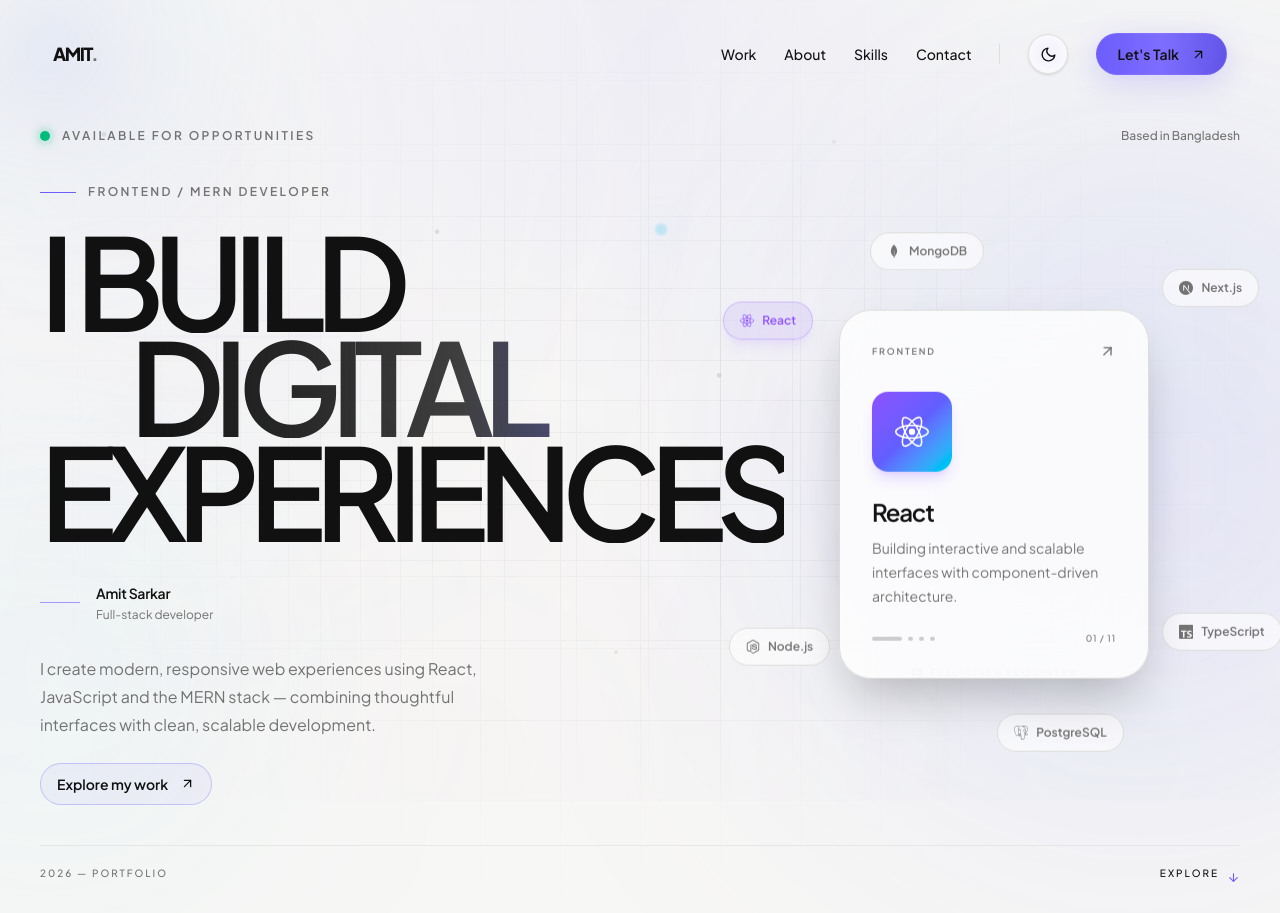
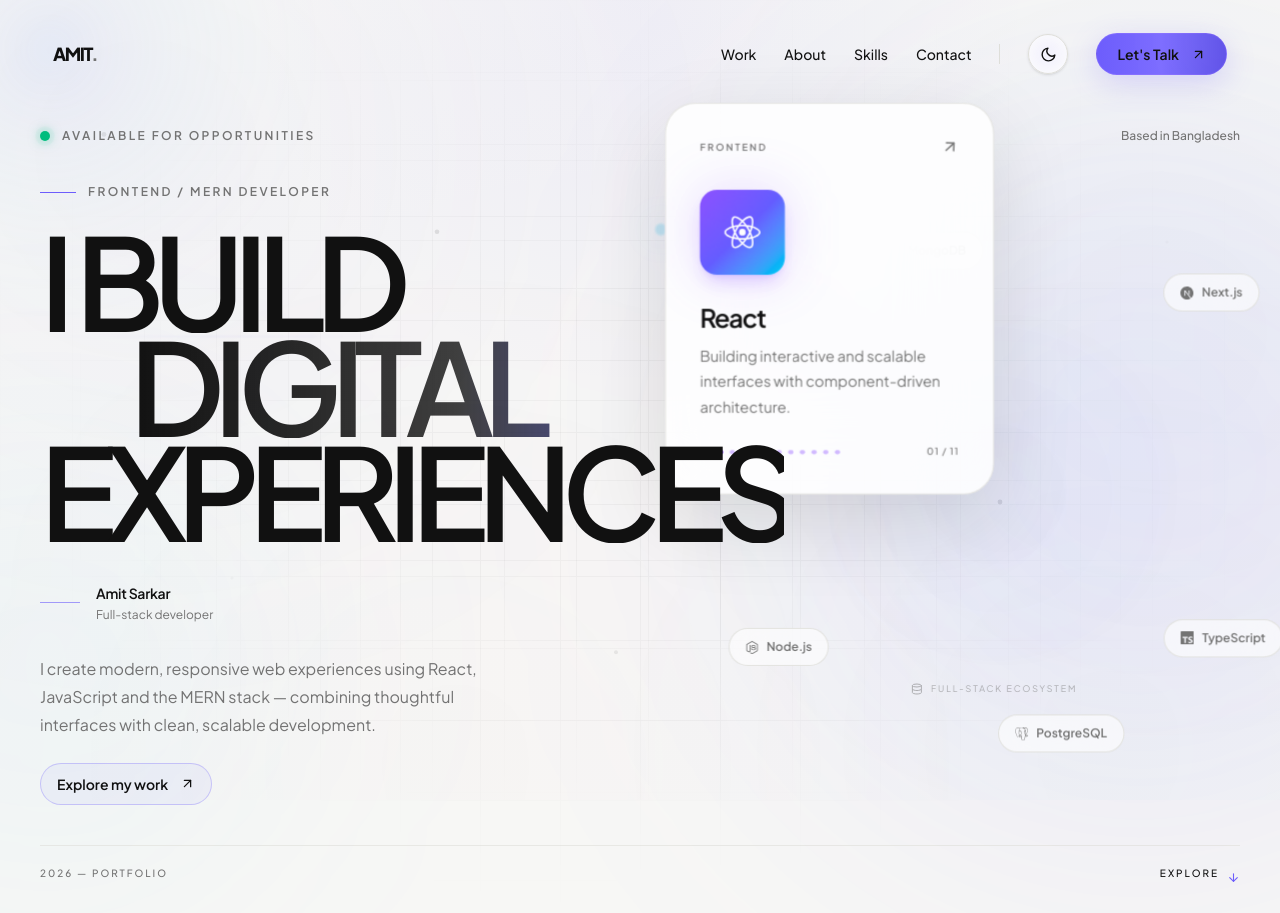
Before and after one commit to Amitkumersarkar/AmitSarkar-Portfolio, a React (Vite) app: page / in a window 1280 px wide. Built offline with nearby package versions, Linux system fonts and the light colour scheme.

Commit message:
fixes issues on interactive sections

```diff
--- a/src/components/InteractiveTech.jsx
+++ b/src/components/InteractiveTech.jsx
@@ -115,7 +115,7 @@ const techData = {
         label: "SSLCommerz",
         category: "PAYMENT",
         description:
-            "Integrating online payment experiences for full-stack applications.",
+            "Integrating secure online payment experiences for full-stack applications.",
     },
 };
 
@@ -126,37 +126,43 @@ const techData = {
 const floatingTech = [
     {
         name: "React",
-        className: "left-[2%] top-[14%]",
+        className:
+            "left-[1%] top-[12%] sm:left-[3%] sm:top-[14%] lg:left-[2%]",
         depth: 1.2,
     },
 
     {
         name: "Next.js",
-        className: "right-[3%] top-[8%]",
+        className:
+            "right-[1%] top-[8%] sm:right-[3%] sm:top-[9%] lg:right-[3%]",
         depth: 0.8,
     },
 
     {
         name: "TypeScript",
-        className: "right-[-1%] bottom-[20%]",
+        className:
+            "right-[0%] bottom-[15%] sm:right-[2%] sm:bottom-[19%] lg:right-[-1%]",
         depth: 1.4,
     },
 
     {
         name: "Node.js",
-        className: "left-[3%] bottom-[17%]",
+        className:
+            "left-[1%] bottom-[15%] sm:left-[3%] sm:bottom-[17%] lg:left-[3%]",
         depth: 0.7,
     },
 
     {
         name: "MongoDB",
-        className: "left-[28%] top-[1%]",
+        className:
+            "left-[20%] top-[1%] sm:left-[27%] lg:left-[28%]",
         depth: 1,
     },
 
     {
         name: "PostgreSQL",
-        className: "right-[27%] bottom-[1%]",
+        className:
+            "right-[18%] bottom-[1%] sm:right-[25%] lg:right-[27%]",
         depth: 1.3,
     },
 ];
@@ -168,12 +174,8 @@ const floatingTech = [
 const InteractiveTech = () => {
     const [activeTech, setActiveTech] = useState("React");
 
-    /* Mouse position */
-
     const mouseX = useMotionValue(0);
     const mouseY = useMotionValue(0);
-
-    /* Smooth movement */
 
     const smoothX = useSpring(mouseX, {
         stiffness: 100,
@@ -184,8 +186,6 @@ const InteractiveTech = () => {
         stiffness: 100,
         damping: 20,
     });
-
-    /* 3D rotation */
 
     const rotateX = useTransform(
         smoothY,
@@ -199,9 +199,9 @@ const InteractiveTech = () => {
         [-7, 7]
     );
 
-    /* Mouse handler */
+    const handleMouseMove = (event) => {
+        if (window.innerWidth < 768) return;
 
-    const handleMouseMove = (event) => {
         const rect =
             event.currentTarget.getBoundingClientRect();
 
@@ -220,8 +220,10 @@ const InteractiveTech = () => {
     };
 
     const active = techData[activeTech];
+    const ActiveIcon = active.icon;
 
-    const ActiveIcon = active.icon;
+    const techNames = Object.keys(techData);
+    const activeIndex = techNames.indexOf(activeTech);
 
     return (
         <div
@@ -233,16 +235,17 @@ const InteractiveTech = () => {
                 sm:h-[440px]
                 md:h-[500px]
                 lg:h-[530px]
+                [perspective:1200px]
             "
         >
-            {/* =====================================
+            {/* =================================================
                 AMBIENT GLOW
-            ====================================== */}
+            ================================================= */}
 
             <motion.div
                 animate={{
                     scale: [1, 1.12, 1],
-                    opacity: [0.2, 0.35, 0.2],
+                    opacity: [0.18, 0.35, 0.18],
                 }}
                 transition={{
                     duration: 5,
@@ -264,25 +267,52 @@ const InteractiveTech = () => {
                 "
             />
 
-            {/* =====================================
+            {/* Secondary glow */}
+
+            <motion.div
+                animate={{
+                    x: [-20, 20, -20],
+                    y: [10, -10, 10],
+                    opacity: [0.08, 0.18, 0.08],
+                }}
+                transition={{
+                    duration: 8,
+                    repeat: Infinity,
+                    ease: "easeInOut",
+                }}
+                className="
+                    absolute
+                    left-1/2
+                    top-1/2
+                    h-72
+                    w-72
+                    -translate-x-1/2
+                    -translate-y-1/2
+                    rounded-full
+                    bg-cyan-400/10
+                    blur-[120px]
+                "
+            />
+
+            {/* =================================================
                 3D SCENE
-            ====================================== */}
+            ================================================= */}
 
             <motion.div
                 style={{
                     rotateX,
                     rotateY,
-                    transformStyle:
-                        "preserve-3d",
+                    transformStyle: "preserve-3d",
                 }}
                 className="
                     absolute
                     inset-0
+                    [transform-style:preserve-3d]
                 "
             >
-                {/* =================================
+                {/* =================================================
                     CENTER CARD
-                ================================== */}
+                ================================================= */}
 
                 <motion.div
                     layout
@@ -291,22 +321,25 @@ const InteractiveTech = () => {
                         left-1/2
                         top-1/2
                         z-20
-                        w-[255px]
-                        rounded-[2rem]
+                        w-[245px]
+                        -translate-x-1/2
+                        -translate-y-1/2
+                        rounded-[1.8rem]
                         border
-                        border-border
-                        bg-surface/80
-                        p-6
-                        shadow-2xl
+                        border-border/80
+                        bg-surface/85
+                        p-5
+                        shadow-[0_25px_80px_rgba(0,0,0,0.12)]
                         backdrop-blur-2xl
                         sm:w-[280px]
                         sm:p-7
                         md:w-[310px]
                         md:p-8
+                        dark:shadow-[0_25px_80px_rgba(0,0,0,0.35)]
                     "
                     style={{
                         transform:
-                            "translate(-50%, -50%) translateZ(60px)",
+                            "translate(-50%, -50%) translateZ(70px)",
                     }}
                 >
                     {/* Card header */}
@@ -331,6 +364,7 @@ const InteractiveTech = () => {
                             transition={{
                                 duration: 3,
                                 repeat: Infinity,
+                                ease: "easeInOut",
                             }}
                         >
                             <FiArrowUpRight
@@ -358,10 +392,11 @@ const InteractiveTech = () => {
                             duration: 0.4,
                         }}
                         className="
+                            relative
                             mt-8
                             flex
-                            h-[70px]
-                            w-[70px]
+                            h-[68px]
+                            w-[68px]
                             items-center
                             justify-center
                             rounded-2xl
@@ -372,11 +407,26 @@ const InteractiveTech = () => {
                             text-white
                             shadow-lg
                             shadow-violet-500/20
+                            sm:h-[72px]
+                            sm:w-[72px]
                             md:h-20
                             md:w-20
                         "
                     >
-                        <ActiveIcon size={34} />
+                        <div
+                            className="
+                                absolute
+                                inset-0
+                                rounded-2xl
+                                bg-violet-500/20
+                                blur-xl
+                            "
+                        />
+
+                        <ActiveIcon
+                            size={34}
+                            className="relative z-10"
+                        />
                     </motion.div>
 
                     {/* Dynamic title */}
@@ -434,22 +484,30 @@ const InteractiveTech = () => {
                     {/* Bottom indicator */}
 
                     <div className="mt-6 flex items-center justify-between">
-                        <div className="flex gap-1.5">
-                            {[1, 2, 3, 4].map(
-                                (item) => (
+                        <div className="flex items-center gap-1.5">
+                            {techNames.map(
+                                (tech, index) => (
                                     <motion.span
-                                        key={item}
+                                        key={tech}
                                         animate={{
                                             width:
-                                                item ===
-                                                    1
-                                                    ? 30
+                                                index ===
+                                                    activeIndex
+                                                    ? 22
                                                     : 5,
+                                            opacity:
+                                                index ===
+                                                    activeIndex
+                                                    ? 1
+                                                    : 0.4,
+                                        }}
+                                        transition={{
+                                            duration: 0.25,
                                         }}
                                         className="
                                             h-1
                                             rounded-full
-                                            bg-foreground/20
+                                            bg-violet-500
                                         "
                                     />
                                 )
@@ -465,14 +523,20 @@ const InteractiveTech = () => {
                                 text-muted
                             "
                         >
-                            01 / 11
+                            {String(
+                                activeIndex + 1
+                            ).padStart(2, "0")}{" "}
+                            /{" "}
+                            {String(
+                                techNames.length
+                            ).padStart(2, "0")}
                         </span>
                     </div>
                 </motion.div>
 
-                {/* =================================
-                    FLOATING TECH
-                ================================== */}
+                {/* =================================================
+                    FLOATING TECHNOLOGIES
+                ================================================= */}
 
                 {floatingTech.map(
                     ({
@@ -491,19 +555,13 @@ const InteractiveTech = () => {
                                 key={name}
                                 type="button"
                                 onMouseEnter={() =>
-                                    setActiveTech(
-                                        name
-                                    )
+                                    setActiveTech(name)
                                 }
                                 onClick={() =>
-                                    setActiveTech(
-                                        name
-                                    )
+                                    setActiveTech(name)
                                 }
                                 onFocus={() =>
-                                    setActiveTech(
-                                        name
-                                    )
+                                    setActiveTech(name)
                                 }
                                 whileHover={{
                                     scale: 1.1,
@@ -513,19 +571,13 @@ const InteractiveTech = () => {
                                     scale: 0.95,
                                 }}
                                 animate={{
-                                    y: [
-                                        0,
-                                        -7,
-                                        0,
-                                    ],
+                                    y: [0, -7, 0],
                                 }}
                                 transition={{
                                     y: {
                                         duration:
-                                            3 +
-                                            depth,
-                                        repeat:
-                                            Infinity,
+                                            3 + depth,
+                                        repeat: Infinity,
                                         ease: "easeInOut",
                                     },
                                 }}
@@ -542,10 +594,10 @@ const InteractiveTech = () => {
                                     rounded-full
                                     border
 
-                                    px-3
-                                    py-2
+                                    px-2.5
+                                    py-1.5
 
-                                    text-[10px]
+                                    text-[9px]
                                     font-semibold
 
                                     backdrop-blur-xl
@@ -559,7 +611,7 @@ const InteractiveTech = () => {
 
                                     ${isActive
                                         ? `
-                                                border-violet-400/40
+                                                border-violet-400/50
                                                 bg-violet-500/10
                                                 text-violet-500
                                                 shadow-lg
@@ -567,15 +619,20 @@ const InteractiveTech = () => {
                                                 dark:text-violet-300
                                             `
                                         : `
-                                                border-border
+                                                border-border/80
                                                 bg-surface/60
                                                 text-muted
+                                                hover:border-violet-400/30
                                                 hover:text-foreground
                                             `
                                     }
                                 `}
+                                style={{
+                                    transform: `translateZ(${depth * 35
+                                        }px)`,
+                                }}
                             >
-                                <Icon size={14} />
+                                <Icon size={13} />
 
                                 {name}
                             </motion.button>
@@ -583,21 +640,22 @@ const InteractiveTech = () => {
                     }
                 )}
 
-                {/* =================================
-                    EXTRA STACK INDICATOR
-                ================================== */}
+                {/* =================================================
+                    FULL STACK INDICATOR
+                ================================================= */}
 
                 <motion.div
                     animate={{
-                        opacity: [0.5, 1, 0.5],
+                        opacity: [0.4, 0.9, 0.4],
                     }}
                     transition={{
                         duration: 3,
                         repeat: Infinity,
+                        ease: "easeInOut",
                     }}
                     className="
                         absolute
-                        bottom-[15%]
+                        bottom-[12%]
                         left-1/2
                         z-10
                         hidden
```
